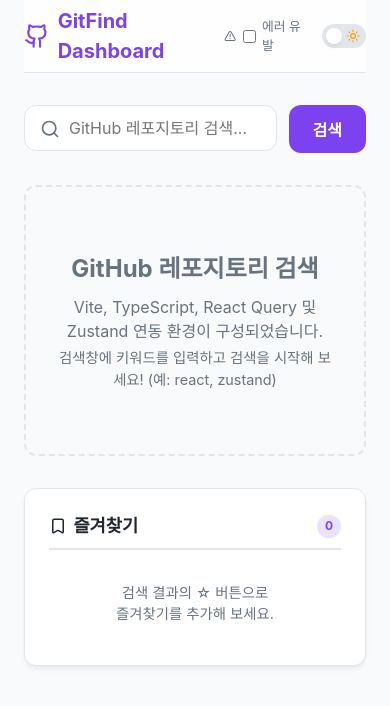
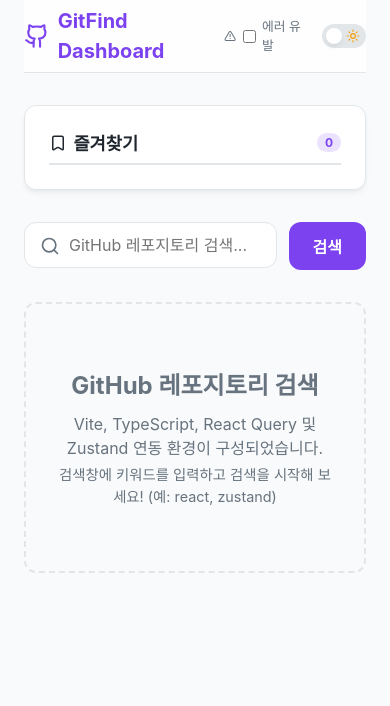
Before and after one commit to heo-mk/api-call-project, a React (Vite) app: page / in a window 390 px wide. Shown: the top 706 px of the page. Built offline with nearby package versions, Linux system fonts and the light colour scheme.

Commit message:
feat: 모바일 즐겨찾기를 목록 위 접이식으로 변경

```diff
--- a/src/components/BookmarkList.tsx
+++ b/src/components/BookmarkList.tsx
@@ -1,4 +1,4 @@
-import React from 'react'
+import React, { useId, useState } from 'react'
 import { Bookmark, X, ExternalLink } from 'lucide-react'
 import type { GithubRepo } from '../api/github'
 
@@ -12,17 +12,27 @@ interface BookmarkListProps {
   검색 결과와 즐겨찾기는 서로 다른 데이터 출처(서버 상태 vs 클라이언트 상태)를 가지므로, 명확한 관심사 분리를 위해 별도 컴포넌트로 분리했습니다.
 */
 export const BookmarkList: React.FC<BookmarkListProps> = ({ bookmarks, onRemove }) => {
+  const [isOpen, setIsOpen] = useState(false)
+  const bodyId = useId()
+
   return (
-    <aside className="sidebar">
+    <aside className={`sidebar${isOpen ? ' is-open' : ''}`}>
       <div className="sidebar-section">
-        <div className="sidebar-title">
+        <button
+          type="button"
+          className="sidebar-title sidebar-toggle"
+          aria-expanded={isOpen}
+          aria-controls={bodyId}
+          onClick={() => setIsOpen((prev) => !prev)}
+        >
           <span style={{ display: 'flex', alignItems: 'center', gap: '0.4rem' }}>
             <Bookmark size={18} />
             즐겨찾기
           </span>
           <span className="badge">{bookmarks.length}</span>
-        </div>
+        </button>
 
+        <div id={bodyId} className="sidebar-body">
         {bookmarks.length === 0 ? (
           <p style={{ color: 'var(--text-muted)', fontSize: '0.9rem', textAlign: 'center', padding: '1rem 0' }}>
             검색 결과의 ☆ 버튼으로<br />즐겨찾기를 추가해 보세요.
@@ -55,6 +65,7 @@ export const BookmarkList: React.FC<BookmarkListProps> = ({ bookmarks, onRemove
             ))}
           </div>
         )}
+        </div>
       </div>
     </aside>
   )
--- a/src/index.scss
+++ b/src/index.scss
@@ -395,6 +395,45 @@ input {
   }
 }
 
+// 토글 버튼: 기존 제목 줄과 같은 모양으로 초기화 (데스크톱에서는 동작 없음)
+.sidebar-toggle {
+  width: 100%;
+  background: none;
+  border-top: 0;
+  border-left: 0;
+  border-right: 0;
+  border-radius: 0;
+  color: inherit;
+  font-family: inherit;
+  text-align: left;
+  cursor: default;
+}
+
+@media (max-width: 991.98px) {
+  .sidebar {
+    order: -1;
+  }
+
+  .sidebar-toggle {
+    cursor: pointer;
+  }
+
+  .sidebar:not(.is-open) {
+    .sidebar-body {
+      display: none;
+    }
+
+    .sidebar-toggle {
+      margin-bottom: 0;
+    }
+  }
+
+  .sidebar.is-open .sidebar-body {
+    max-height: 50vh;
+    overflow-y: auto;
+  }
+}
+
 .badge {
   background-color: var(--primary-glow);
   color: var(--primary);
```
